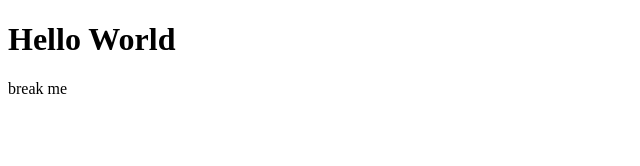
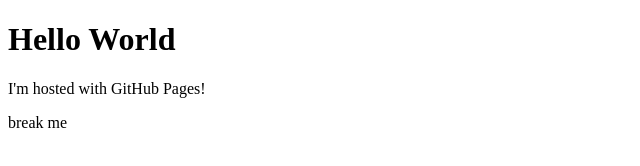
Before and after one commit to ronbenetti/ronbenetti.github.io, a plain HTML site: page index.html in a window 1280 px wide. Shown: the whole page, without its empty margins (0-640 px from the left). Drawn offline with Linux system fonts and the light colour scheme.

Commit message:
Update index.html

```diff
--- a/index.html
+++ b/index.html
@@ -2,6 +2,7 @@
 <html>
 <body>
 <h1>Hello World</h1>
+<p>I'm hosted with GitHub Pages!</p>
 <p>break me</p>
 </body>
 </html>
```
